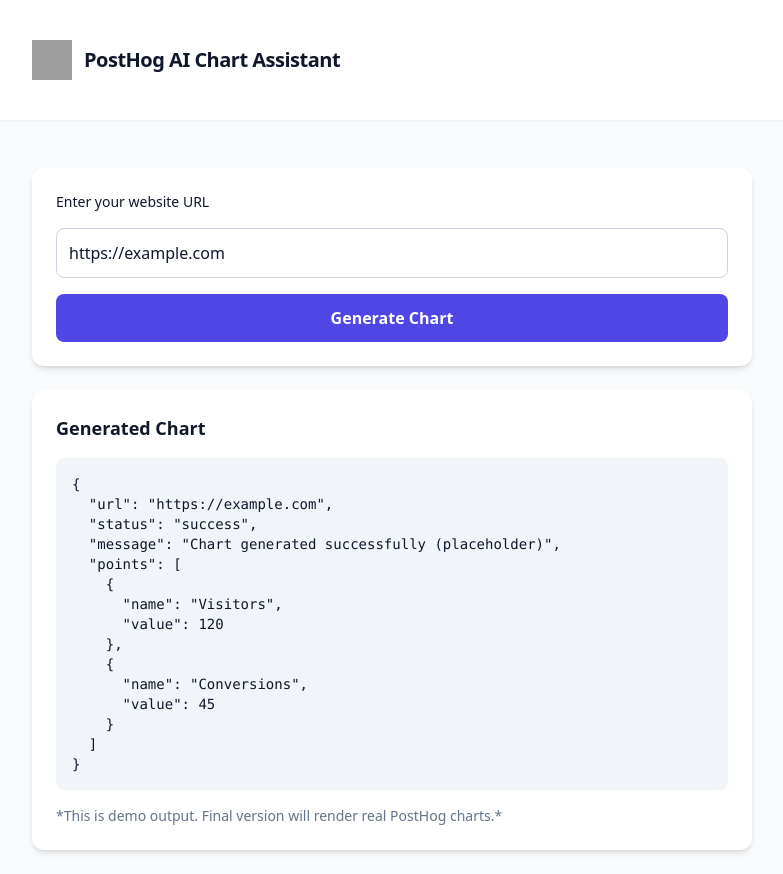
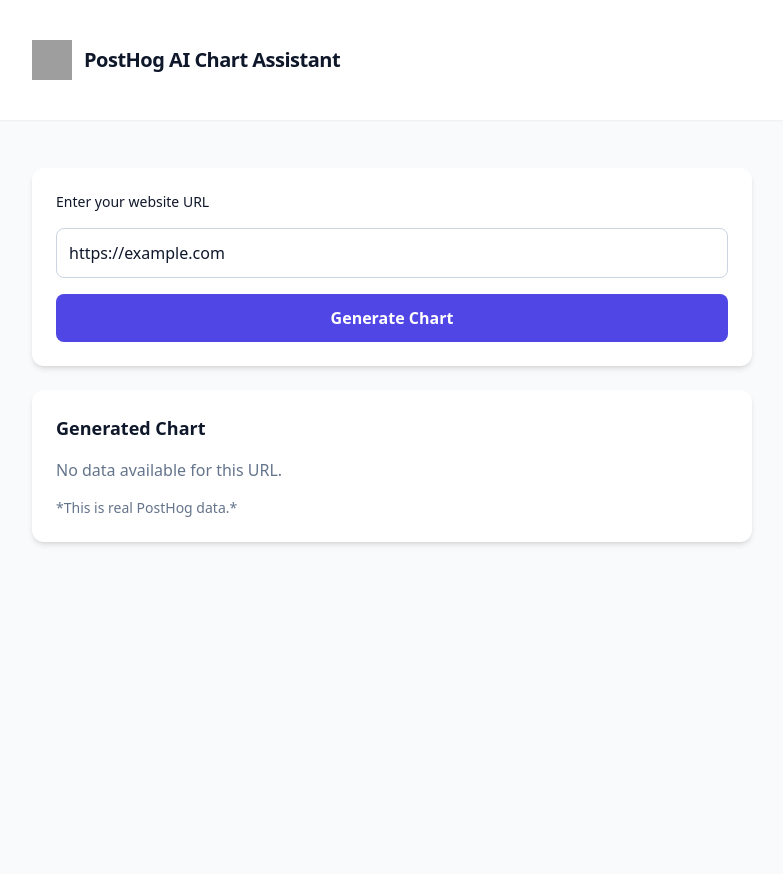
Before and after one commit to arashid02-n/posthog-chatbot, a Next.js app in the folder web/: page / in a window 1280 px wide. Both pictures are taken after typing "https://example.com" into the empty fields and a click on the button "Generate Chart". Shown: the whole page, without its empty margins (248-1031 px from the left). After the commit the page ends 800 px from the top, so only its background shows below. Built offline with nearby package versions, Linux system fonts and the light colour scheme; no server answers; grey boxes are pictures that could not be loaded.

Commit message:
Update ChartCard.tsx

```diff
--- a/web/app/components/ChartCard.tsx
+++ b/web/app/components/ChartCard.tsx
@@ -1,14 +1,18 @@
-export default function ChartCard({ chart }: { chart: any }) {
+ export default function ChartCard({ chart }: { chart: any }) {
   return (
     <div className="bg-white p-6 shadow-md rounded-xl">
       <h2 className="text-lg font-semibold mb-4">Generated Chart</h2>
 
-      <pre className="bg-slate-100 p-4 rounded-lg text-sm overflow-auto">
-        {JSON.stringify(chart, null, 2)}
-      </pre>
+      {chart.length ? (
+        <pre className="bg-slate-100 p-4 rounded-lg text-sm overflow-auto">
+          {JSON.stringify(chart, null, 2)}
+        </pre>
+      ) : (
+        <p className="text-slate-500">No data available for this URL.</p>
+      )}
 
       <p className="text-sm text-slate-500 mt-4">
-        *This is demo output. Final version will render real PostHog charts.*
+        *This is real PostHog data.*
       </p>
     </div>
   );
```
